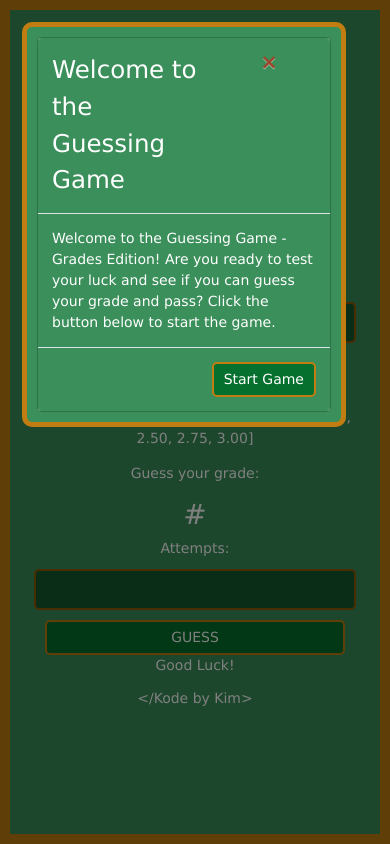
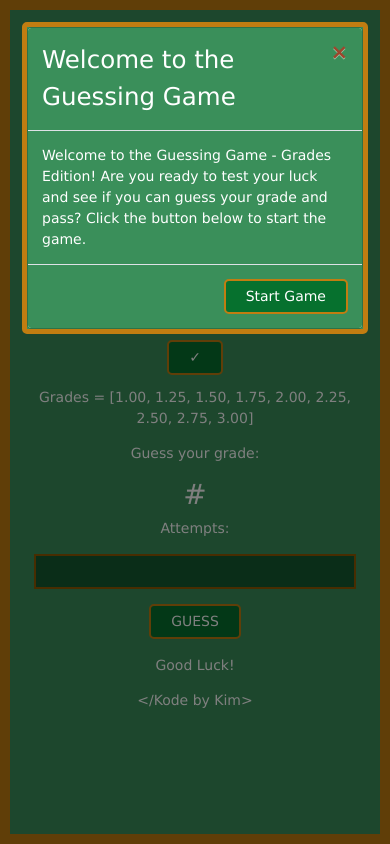
Before and after one commit to kimuell-james/GuessingGame-GradesEdition, a plain HTML site: page index.html in a window 390 px wide. Drawn offline with nearby package versions, Linux system fonts and the light colour scheme.

Commit message:
Fix responsiveness

```diff
--- a/style.css
+++ b/style.css
@@ -11,19 +11,17 @@ body {
     border: 5px solid #c17d11;
     background-color: #3a8f5a !important;
     color: #ffffff;
-    font-size: 16px;
 }
 
 .main,
 .modal {
     font-family: 'Lucida Sans', 'Lucida Sans Regular', 'Lucida Grande', 'Lucida Sans Unicode', Geneva, Verdana, sans-serif;
-    font-size: 1.5rem;
+    font-size: 24px;
 }
 
 .main {
     margin: 50px auto;
-    max-width: 750px;
-    width: 90%;
+    width: 750px;
     padding: 20px;
     border-radius: 10px;
     text-align: center;
@@ -37,10 +35,8 @@ button,
     background-color: #06712e;
     border: 2px solid #c17d11;
     border-radius: 5px !important;
-    padding: 5px 10px;
+    padding: 5px 20px;
     color: #ffffff;
-    font-size: 1rem;
-    width: auto;
 }
 
 button:hover,
@@ -57,40 +53,38 @@ button:active,
 
 #instructionBtn {
     margin: 10px;
-    font-size: 1rem;
+    font-size: 16px;
 }
 
 .subject {
     display: flex;
-    flex-direction: row;
     justify-content: center;
+    /* Horizontal center */
     align-items: center;
+    /* Vertical center */
     gap: 10px;
-    min-height: 60px;
-    flex-wrap: wrap;
-    text-align: center;
+    height: 100px;
+    margin: 10px;
 }
 
 .subjectLabel {
     margin: 0;
-    line-height: 1.2;
+    /* Remove default margin of <p> */
+    line-height: 1;
+    /* Optional for better alignment */
 }
 
-#subjectInput,
-#guessInput {
-    width: 100%;
-    max-width: 300px;
-    margin: 10px auto;
+#subjectInput {
+    margin: 5px 0;
     text-align: center;
     outline: none !important;
     box-shadow: none !important;
     background-color: #155a31 !important;
     border: 2px solid #915a03 !important;
     color: #ffffff;
-    padding: 8px 12px;
-    font-size: 1.5rem;
-    border-radius: 5px;
+    padding: 5px 20px;
 }
+
 
 #attempts {
     display: flex;
@@ -102,6 +96,21 @@ button:active,
 
 .attempts {
     margin: 0;
+}
+
+#guessInput {
+    margin: 15px 0;
+    text-align: center;
+    outline: none !important;
+    box-shadow: none !important;
+    background-color: #155a31 !important;
+    border: 2px solid #915a03 !important;
+    color: #ffffff;
+    padding: 5px 20px;
+}
+
+#result {
+    margin: 16px 0;
 }
 
 .lower-guess {
@@ -120,30 +129,8 @@ button:active,
     color: red;
 }
 
-/* Modal */
-.modal-dialog {
-    background-color: #3a8f5a;
-    border: 5px solid #c17d11;
-    color: #ffffff;
-    border-radius: 10px;
-    padding: 10px;
-    max-width: 90%;
-    margin: auto;
-}
-
-.modal-header,
-.modal-body,
-.modal-footer {
-    background-color: #3a8f5a;
-}
-
-.close span {
-    color: #ff0000;
-    font-size: 1.5rem;
-}
-
 /* Responsive Adjustments */
-@media (max-width: 768px) {
+@media (max-width: 640px) {
 
     html,
     body {
@@ -153,7 +140,7 @@ button:active,
 
     .main,
     .modal {
-        font-size: 1rem;
+        font-size: 14px;
         padding: 15px;
         margin: 0;
         width: 95%;
@@ -166,11 +153,10 @@ button:active,
         gap: 5px;
     }
 
-    #instructionBtn,
-    button {
-        width: 100%;
+    #instructionBtn {
+        width: 50%;
         max-width: 300px;
-        font-size: 1rem;
+        font-size: 10px;
     }
 
     #attempts {
@@ -189,3 +175,21 @@ button:active,
         font-size: 1rem;
     }
 }
+
+/* Modal */
+.modal-dialog {
+    background-color: #3a8f5a;
+    border: 5px solid #c17d11;
+    color: #ffffff;
+    border-radius: 5px;
+}
+
+.modal-header,
+.modal-body,
+.modal-footer {
+    background-color: #3a8f5a;
+}
+
+.close span {
+    color: #ff0000;
+}
```
